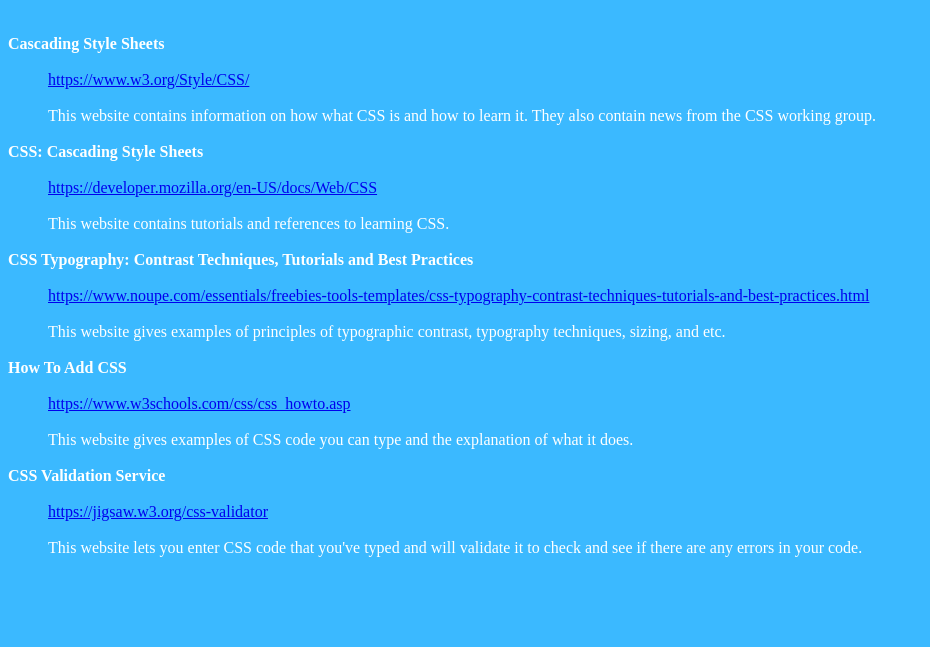
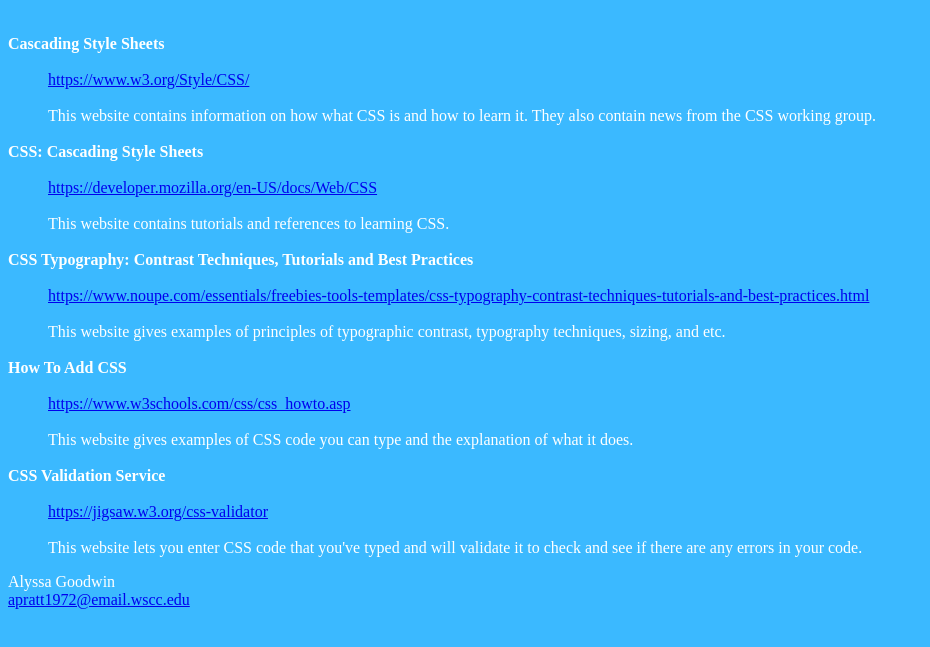
Before and after one commit to apratt1972/Web-Research, a plain HTML site: page index.html in a window 1280 px wide. Shown: the part 79-726 px from the top of the page, without its empty margins (0-930 px from the left). Drawn offline with Linux system fonts and the light colour scheme.

Commit message:
Update index.html

```diff
--- a/index.html
+++ b/index.html
@@ -53,6 +53,11 @@
 
           </dl>
 
+<p>
+Alyssa Goodwin <br>
+<a href = "mailto:apratt1972@email.wscc.edu">apratt1972@email.wscc.edu</a>
+</p>
+
       </body>
 
 </html>
```
